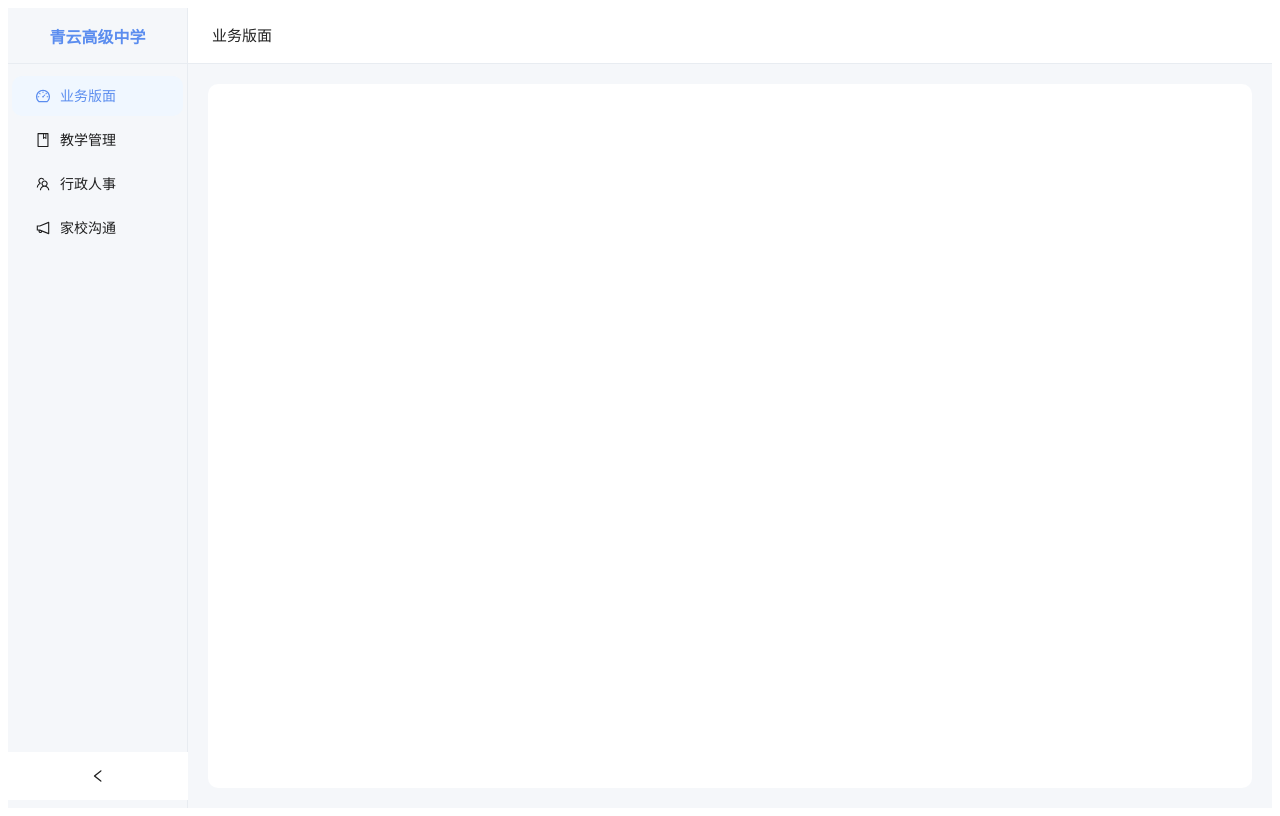
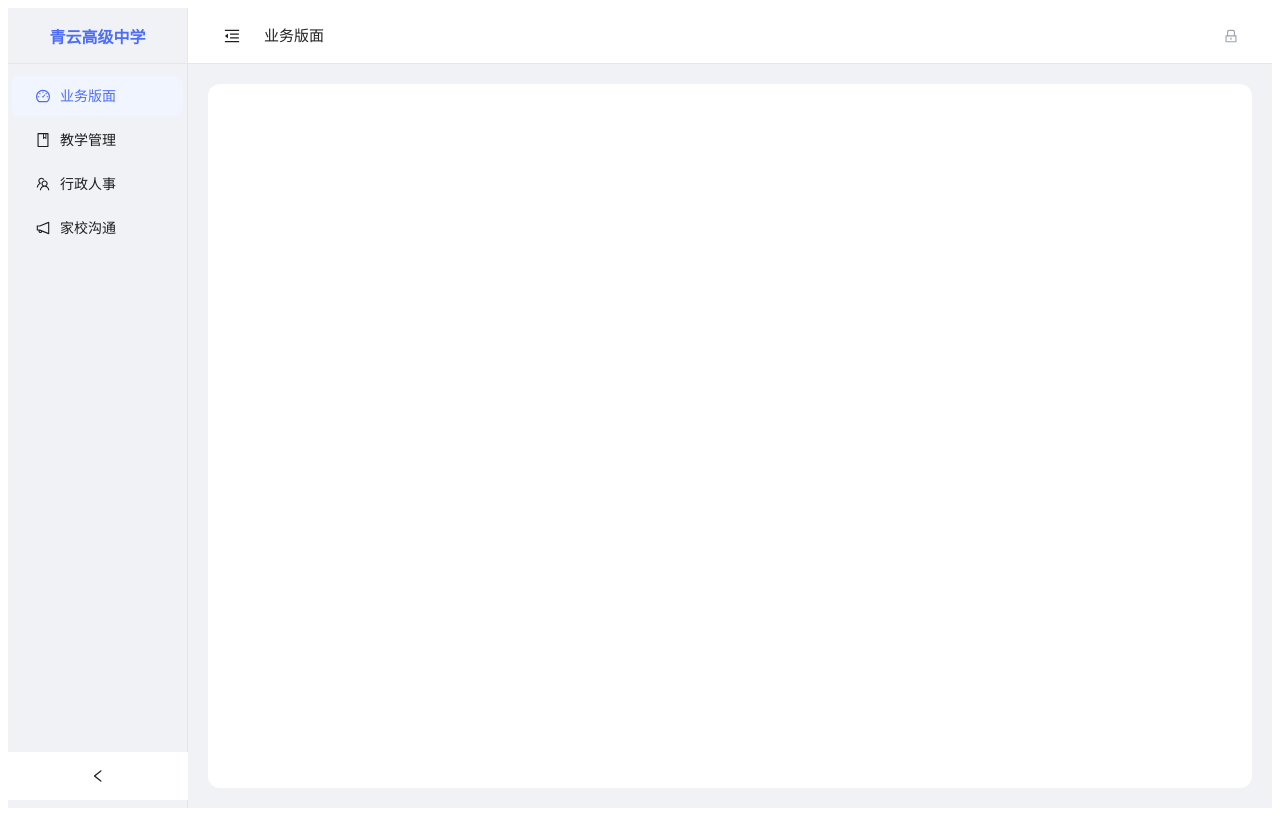
Before and after one commit to Guo320dek/school, a React (Vite) app: page / in a window 1280 px wide. Built offline with nearby package versions, Linux system fonts and the light colour scheme; no server answers.

Commit message:
feat: permission lock, improved theme, sidebar toggle

```diff
--- a/src/App.tsx
+++ b/src/App.tsx
@@ -1,6 +1,7 @@
 import { BrowserRouter, Routes, Route } from 'react-router-dom';
 import { ConfigProvider } from 'antd';
 import zhCN from 'antd/locale/zh_CN';
+import { PermissionProvider } from './contexts/PermissionContext';
 import MainLayout from './layouts/MainLayout';
 import Dashboard from './pages/Dashboard';
 import ClassManage from './pages/ClassManage';
@@ -18,15 +19,38 @@ export default function App() {
       locale={zhCN}
       theme={{
         token: {
-          colorPrimary: '#5B8DEF',
+          colorPrimary: '#4F6EF7',
+          colorSuccess: '#10B981',
+          colorWarning: '#F59E0B',
+          colorError: '#EF4444',
+          borderRadius: 10,
+          borderRadiusLG: 12,
+          colorBgLayout: '#F0F2F5',
+          colorBgContainer: '#FFFFFF',
+          colorBorderSecondary: '#E5E7EB',
+          fontFamily: '-apple-system, BlinkMacSystemFont, "Segoe UI", "PingFang SC", "Hiragino Sans GB", "Microsoft YaHei", sans-serif',
+          boxShadow: '0 1px 3px rgba(0,0,0,0.06)',
+          boxShadowSecondary: '0 2px 8px rgba(0,0,0,0.08)',
+        },
+        components: {
+          Card: {
+            borderRadiusLG: 14,
+            paddingLG: 24,
+          },
+          Tag: {
+            borderRadiusSM: 6,
+          },
+          Menu: {
+            itemBorderRadius: 8,
+          },
+          Button: {
             borderRadius: 8,
-          colorBgLayout: '#F5F7FA',
-          colorBgContainer: '#FFFFFF',
-          colorBorderSecondary: '#E8ECF1',
-          fontFamily: '-apple-system, BlinkMacSystemFont, "Segoe UI", "PingFang SC", "Hiragino Sans GB", "Microsoft YaHei", sans-serif',
+            controlHeight: 34,
+          },
         },
       }}
     >
+      <PermissionProvider>
         <BrowserRouter>
           <Routes>
             <Route path="/" element={<MainLayout />}>
@@ -42,6 +66,7 @@ export default function App() {
             </Route>
           </Routes>
         </BrowserRouter>
+      </PermissionProvider>
     </ConfigProvider>
   );
 }
--- /dev/null
+++ b/src/contexts/PermissionContext.tsx
@@ -0,0 +1,43 @@
+import { createContext, useContext, useState, useEffect, useCallback } from 'react';
+
+const STORAGE_KEY = 'school_editable';
+const PASSWORD = 'admin123';
+
+interface PermissionCtx {
+  editable: boolean;
+  unlock: (pw: string) => boolean;
+  lock: () => void;
+}
+
+const PermissionContext = createContext<PermissionCtx>({
+  editable: false,
+  unlock: () => false,
+  lock: () => {},
+});
+
+export function PermissionProvider({ children }: { children: React.ReactNode }) {
+  const [editable, setEditable] = useState(() => {
+    return localStorage.getItem(STORAGE_KEY) === 'true';
+  });
+
+  useEffect(() => {
+    localStorage.setItem(STORAGE_KEY, String(editable));
+  }, [editable]);
+
+  const unlock = useCallback((pw: string) => {
+    if (pw === PASSWORD) { setEditable(true); return true; }
+    return false;
+  }, []);
+
+  const lock = useCallback(() => setEditable(false), []);
+
+  return (
+    <PermissionContext.Provider value={{ editable, unlock, lock }}>
+      {children}
+    </PermissionContext.Provider>
+  );
+}
+
+export function usePermission() {
+  return useContext(PermissionContext);
+}
--- a/src/layouts/MainLayout.tsx
+++ b/src/layouts/MainLayout.tsx
@@ -1,5 +1,5 @@
 import { useMemo, useState } from 'react';
-import { Layout, Menu, Tabs, theme, Button } from 'antd';
+import { Layout, Menu, Tabs, theme, Button, Input, Modal, Space } from 'antd';
 import {
   DashboardOutlined,
   BookOutlined,
@@ -7,8 +7,11 @@ import {
   NotificationOutlined,
   MenuFoldOutlined,
   MenuUnfoldOutlined,
+  LockOutlined,
+  UnlockOutlined,
 } from '@ant-design/icons';
 import { Outlet, useNavigate, useLocation } from 'react-router-dom';
+import { usePermission } from '../contexts/PermissionContext';
 
 const { Header, Sider, Content } = Layout;
 
@@ -43,6 +46,14 @@ export default function MainLayout() {
   const location = useLocation();
   const { token } = theme.useToken();
   const [collapsed, setCollapsed] = useState(false);
+  const { editable, unlock, lock } = usePermission();
+  const [pwModal, setPwModal] = useState(false);
+  const [pw, setPw] = useState('');
+
+  function handleUnlock() {
+    if (unlock(pw)) { setPwModal(false); setPw(''); }
+    else { setPw(''); }
+  }
 
   const activeCategory = useMemo(() => {
     if (location.pathname === '/') return categories[0];
@@ -86,10 +97,14 @@ export default function MainLayout() {
       <Layout>
         <Header style={{
           height: 56, padding: '0 24px', background: token.colorBgContainer,
-          display: 'flex', alignItems: 'center',
+          display: 'flex', alignItems: 'center', gap: 12,
           borderBottom: `1px solid ${token.colorBorderSecondary}`,
         }}>
-          <span style={{ fontSize: 15, fontWeight: 500 }}>{activeCategory.label}</span>
+          <Button type="text" icon={collapsed ? <MenuUnfoldOutlined /> : <MenuFoldOutlined />}
+            onClick={() => setCollapsed(!collapsed)} style={{ fontSize: 16, width: 40, height: 40 }} />
+          <span style={{ fontSize: 15, fontWeight: 500, flex: 1 }}>{activeCategory.label}</span>
+          <Button type="text" icon={editable ? <UnlockOutlined style={{ color: '#10B981' }} /> : <LockOutlined style={{ color: '#9CA3AF' }} />}
+            onClick={() => editable ? lock() : setPwModal(true)} title={editable ? '点击锁定' : '解锁编辑'} />
         </Header>
         {subTabs && (
           <div style={{
@@ -113,6 +128,9 @@ export default function MainLayout() {
           <Outlet />
         </Content>
       </Layout>
+      <Modal title="解锁编辑" open={pwModal} onOk={handleUnlock} onCancel={() => setPwModal(false)} width={300}>
+        <Input.Password placeholder="请输入管理密码" value={pw} onChange={(e) => setPw(e.target.value)} onPressEnter={handleUnlock} />
+      </Modal>
     </Layout>
   );
 }
--- a/src/pages/Announcement/index.tsx
+++ b/src/pages/Announcement/index.tsx
@@ -3,6 +3,7 @@ import { Button, Select, Modal, Form, Popconfirm, Input, DatePicker, Space, Tag,
 import { PlusOutlined, NotificationOutlined, ClockCircleOutlined, TeamOutlined } from '@ant-design/icons';
 import { getAnnouncements, createAnnouncement, updateAnnouncement, deleteAnnouncement } from '../../api';
 import { useRealtime } from '../../hooks/useRealtime';
+import { usePermission } from '../../contexts/PermissionContext';
 import type { Announcement, AnnounceTarget } from '../../types';
 import dayjs, { Dayjs } from 'dayjs';
 
@@ -24,6 +25,7 @@ export default function Announcement() {
   const loadAnnouncements = () => { getAnnouncements().then(setAnnouncements).catch(console.error); };
   useEffect(() => { loadAnnouncements(); }, []);
   useRealtime('announcements', loadAnnouncements);
+  const { editable } = usePermission();
 
   const filtered = useMemo(() => {
     return announcements.filter((a) => {
@@ -67,7 +69,7 @@ export default function Announcement() {
             <Tag color="default">已过期 {expiredList.length}</Tag>
           </Space>
         </Col>
-        <Col><Button type="primary" icon={<PlusOutlined />} onClick={openAdd}>发布公告</Button></Col>
+        {editable && <Col><Button type="primary" icon={<PlusOutlined />} onClick={openAdd}>发布公告</Button></Col>}
       </Row>
 
       <Row gutter={20}>
@@ -83,12 +85,12 @@ export default function Announcement() {
                 dataSource={activeList}
                 renderItem={(item) => (
                   <List.Item
-                    actions={[
+                    actions={editable ? [
                       <Button key="edit" type="link" size="small" onClick={() => openEdit(item)}>编辑</Button>,
                       <Popconfirm key="del" title="确定删除？" onConfirm={() => handleDelete(item.id)}>
                         <Button type="link" size="small" danger>删除</Button>
                       </Popconfirm>,
-                    ]}
+                    ] : undefined}
                     style={{ padding: '12px 0' }}
                   >
                     <List.Item.Meta
```
Lines whose indentation alone changed are shown as unchanged.
